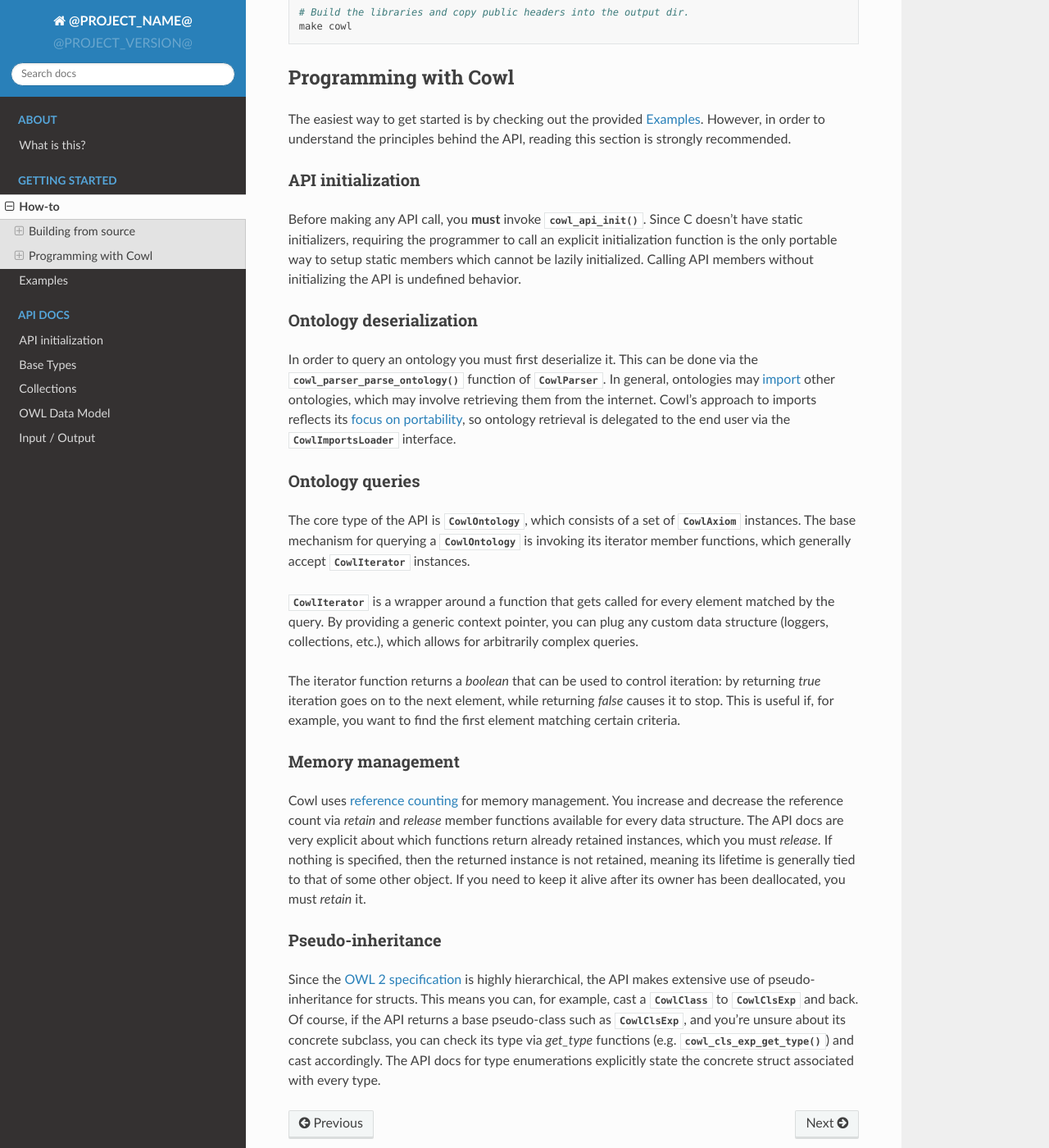
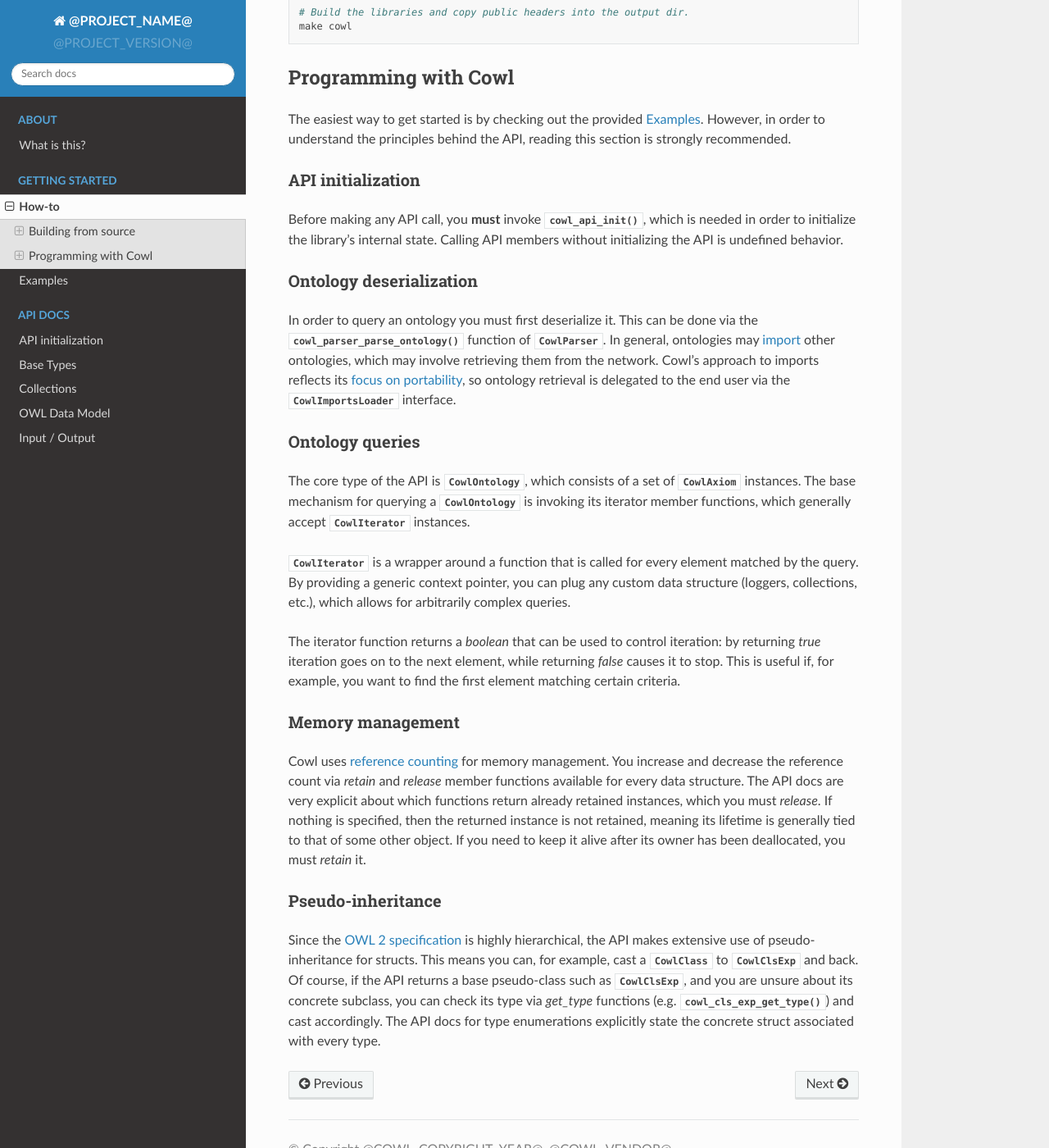
Before and after one commit to sisinflab-swot/cowl, a Sphinx documentation site: the page built from docs/howto/index.rst, in a window 1280 px wide and 1400 px high, scrolled down 1379 px. Shown: the whole window at 82% size. Built offline with Sphinx 7.4.7 and the Read the Docs theme 2.0.0, drawn with Linux system fonts in a browser that asks for light colours; some of the changed text lies outside the part shown.

Commit message:
Minor documentation update

```diff
--- a/docs/howto/examples.rst
+++ b/docs/howto/examples.rst
@@ -5,7 +5,7 @@ Examples
 ========
 
 The following examples are designed to get you started using Cowl.
-They are ordered by complexity, so it's recommended that you read them sequentially.
+They are ordered by complexity, so it is recommended that you read them sequentially.
 
 .. contents:: :local:
 
--- a/docs/howto/index.rst
+++ b/docs/howto/index.rst
@@ -29,13 +29,13 @@ This is enough to build the library. If you also want to build its documentation
 - Sphinx_ version 2.0 or later, Breathe_ and the `Read The Docs Theme`_.
 
 Sphinx is actually optional as well. Just having Doxygen will already generate some form of
-HTML docs, though not as fancy as the ones you're viewing.
+HTML docs, though not as fancy as the ones you are viewing.
 
 Downloading the sources
 -----------------------
 
 You can find Cowl's code on its `git repository <git_url_>`_. Please note that it contains
-submodules, so it's recommended that you clone it using the `--recursive` flag.
+submodules, so it is recommended that you clone it using the `--recursive` flag.
 
 .. code-block:: bash
 
@@ -70,9 +70,8 @@ this section is strongly recommended.
 API initialization
 ------------------
 
-Before making any API call, you **must** invoke :func:`cowl_api_init()`. Since C doesn't have
-static initializers, requiring the programmer to call an explicit initialization function
-is the only portable way to setup static members which cannot be lazily initialized.
+Before making any API call, you **must** invoke :func:`cowl_api_init()`, which is
+needed in order to initialize the library's internal state.
 Calling API members without initializing the API is undefined behavior.
 
 Ontology deserialization
@@ -80,7 +79,7 @@ Ontology deserialization
 
 In order to query an ontology you must first deserialize it. This can be done via the
 :func:`cowl_parser_parse_ontology()` function of :class:`CowlParser`. In general, ontologies may
-`import <owl imports_>`_ other ontologies, which may involve retrieving them from the internet.
+`import <owl imports_>`_ other ontologies, which may involve retrieving them from the network.
 Cowl's approach to imports reflects its :ref:`focus on portability <about>`, so ontology retrieval
 is delegated to the end user via the :class:`CowlImportsLoader` interface.
 
@@ -91,7 +90,7 @@ The core type of the API is :class:`CowlOntology`, which consists of a set of :c
 instances. The base mechanism for querying a :class:`CowlOntology` is invoking its iterator
 member functions, which generally accept :class:`CowlIterator` instances.
 
-:class:`CowlIterator` is a wrapper around a function that gets called for every element matched
+:class:`CowlIterator` is a wrapper around a function that is called for every element matched
 by the query. By providing a generic context pointer, you can plug any custom data structure
 (loggers, collections, etc.), which allows for arbitrarily complex queries.
 
@@ -117,7 +116,7 @@ Pseudo-inheritance
 Since the `OWL 2 specification`_ is highly hierarchical, the API makes extensive use
 of pseudo-inheritance for structs. This means you can, for example, cast a :class:`CowlClass`
 to :class:`CowlClsExp` and back. Of course, if the API returns a base pseudo-class
-such as :class:`CowlClsExp`, and you're unsure about its concrete subclass, you can check
+such as :class:`CowlClsExp`, and you are unsure about its concrete subclass, you can check
 its type via `get_type` functions (e.g. :func:`cowl_cls_exp_get_type()`) and cast accordingly.
 The API docs for type enumerations explicitly state the concrete struct associated with every type.
 
```
Also changed, not shown: other parts of docs/howto/index.rst (+2 -2 lines), docs/about/index.rst (+5 -5 lines), 7 other files.
